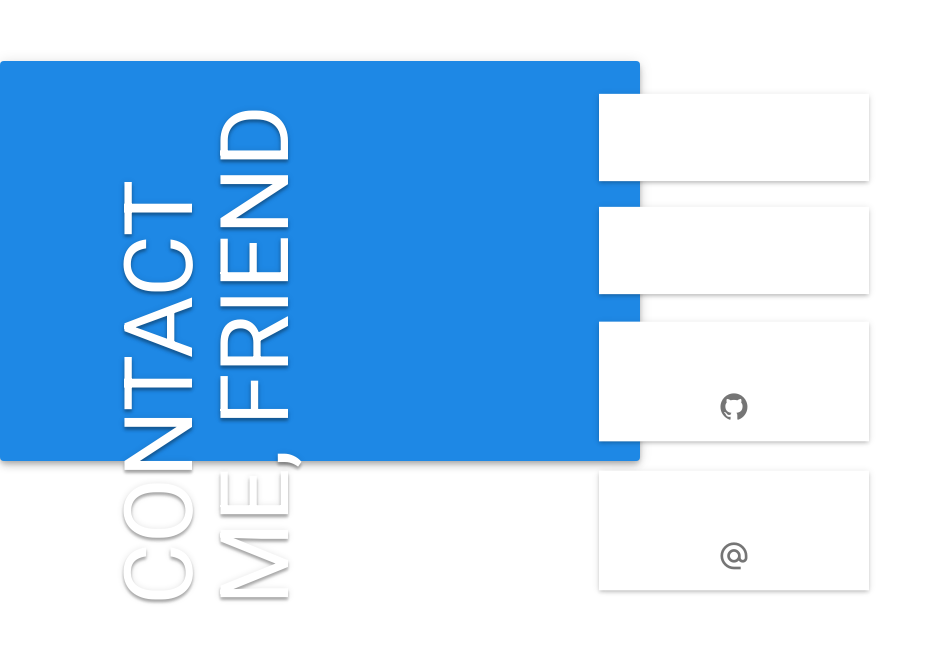
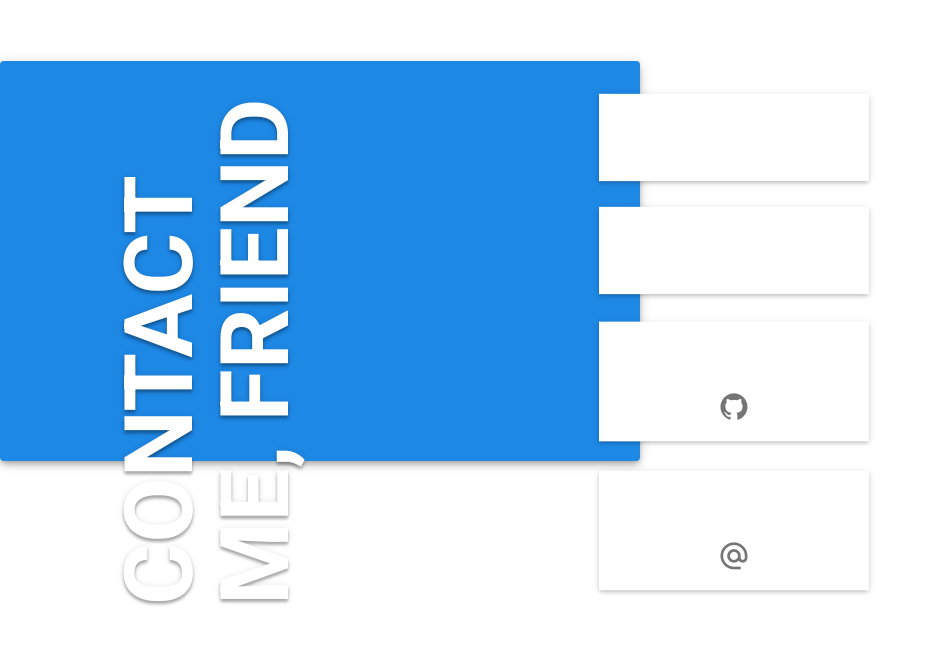
Before and after one commit to Sennery/sennery_new_design, a Nuxt app: page / in a window 1280 px wide. Shown: the part 1739-2384 px from the top of the page, without its empty margins (0-934 px from the left). Built offline with nearby package versions, Linux system fonts and the light colour scheme.

Commit message:
Changed font weitghts

```diff
--- a/assets/style.scss
+++ b/assets/style.scss
@@ -102,6 +102,15 @@
     width: 100%;
     height: 100%;
 }
+
+.bold {
+    font-weight: 600 !important;
+}
+
+.tiny {
+    font-weight: 100 !important;
+}
+
 @for $i from 1 through 7 {
     .containerm {
     span:nth-child(#{$i}) {
--- a/components/About.vue
+++ b/components/About.vue
@@ -49,7 +49,7 @@
                                 </v-card-title>
                                 <v-card-text class="d-flex flex-column">
                                     <TextAppearence
-                                        class="display-1 mb-2"
+                                        class="display-1 mb-2 bold"
                                         :text="it.head"
                                         :time=".75"
                                         :delay="0.1"
--- a/components/Contacts.vue
+++ b/components/Contacts.vue
@@ -18,7 +18,7 @@
                 max-height="50vh"
                 min-width="50vw"
             >
-                <div class="d-flex flex-no-wrap justify-space-between">
+                <div class="d-flex flex-no-wrap justify-space-between bold">
                     <p
                         class="contact-h first"
                         :class="{ translateHeaders: activate }"
```
Also changed, not shown: 1 other file (tests, documents, lock files or other folders).
